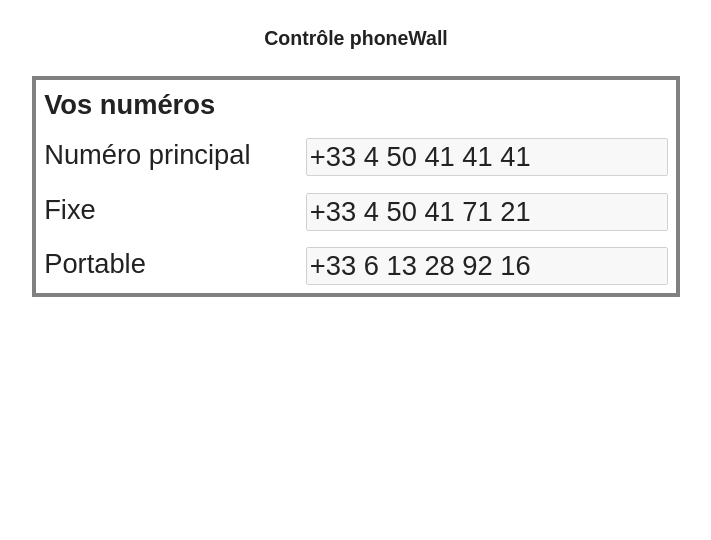
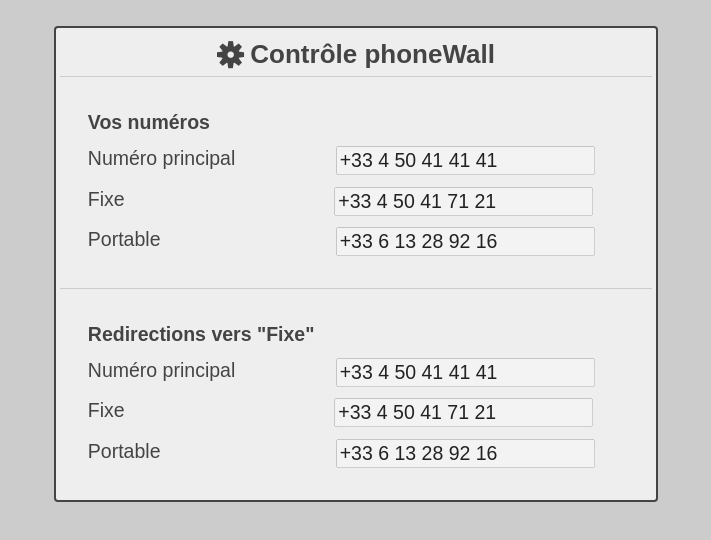
Before and after one commit to fasterthanlime/phonewall, a website: page frontend/index.html in a window 1280 px wide. Shown: the whole page, without its empty margins (284-995 px from the left). Drawn offline with nearby package versions, Linux system fonts and the light colour scheme.

Commit message:
More CSS that we're throwing away

```diff
--- a/frontend/css/style.css
+++ b/frontend/css/style.css
@@ -213,23 +213,39 @@
 
 h2 {
   text-align: center;
+  font-size: 2em;
+}
+
+body {
+  background: #ccc;
+}
+
+hr {
+  margin: 0.3em;
+}
+
+h2 {
+  margin-top: 0.4em;
+  margin-bottom: 0;
 }
 
 #main {
+  background: #eee;
+  color: #444;
+  border: 2px solid #444;
+  border-radius: 4px 4px;
   margin: 2em auto 0 auto;
-  max-width: 700px;
+  max-width: 600px;
 }
 
 .box {
-  border: 4px solid grey;
-  border-radius: 10px 10px;
   margin: 2em;
   padding: 1.5em;
 }
 
 .box tr {
   display: block;
-  font-size: 2.1em;
+  font-size: 1.5em;
 }
 
 .box tr td, .box tr th {
@@ -237,7 +253,7 @@
 }
 
 span.icon {
-
+  font-family: "WebSymbolsRegular";
 }
 
 .box tr td {
--- a/frontend/index.html
+++ b/frontend/index.html
@@ -23,6 +23,7 @@
 
   <!-- CSS: implied media=all -->
   <!-- CSS concatenated and minified via ant build script-->
+  <link rel="stylesheet" href="fonts/stylesheet.css">
   <link rel="stylesheet" href="css/style.css">
   <!-- end CSS-->
 
@@ -41,7 +42,9 @@
     </header>
     <div id="main" role="main">
 
-      <h2>Contrôle phoneWall</h2>
+      <h2><span class="icon">S</span> Contrôle phoneWall</h2>
+
+      <hr>
 
       <table class="box">
         <tr>
@@ -63,6 +66,30 @@
           <td><input disabled=true type="tel" value="+33 6 13 28 92 16"></td>
         </tr>
       </table>
+
+      <hr>
+
+      <table class="box">
+        <tr>
+          <th colspan=2>Redirections vers "Fixe"</th>
+        </tr>
+
+        <tr>
+          <td>Numéro principal</td>
+          <td><input disabled=true type="tel" value="+33 4 50 41 41 41"></td>
+        </tr>
+
+        <tr>
+          <td>Fixe</td>
+          <td><input disabled=true type="tel" value="+33 4 50 41 71 21"></td>
+        </tr>
+
+        <tr>
+          <td>Portable</td>
+          <td><input disabled=true type="tel" value="+33 6 13 28 92 16"></td>
+        </tr>
+      </table>
+
 
     </div>
     <footer>
```
